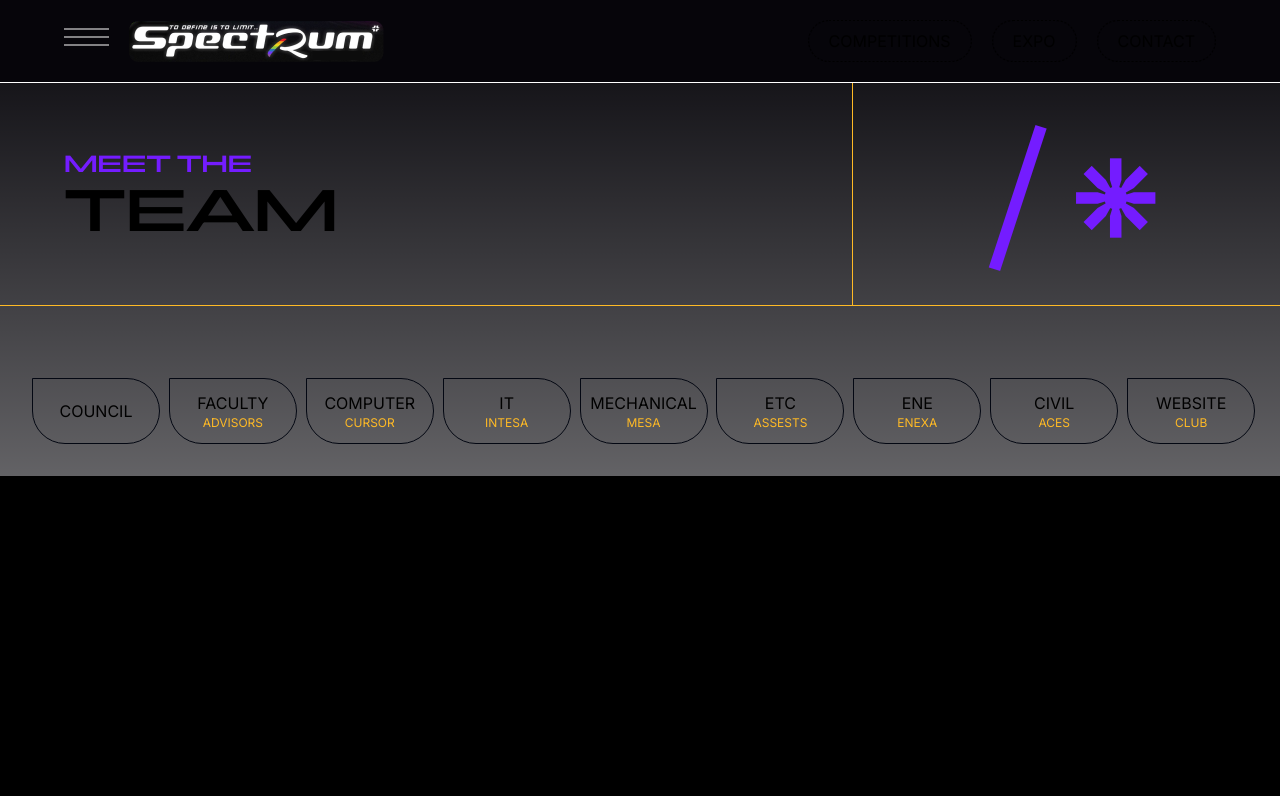
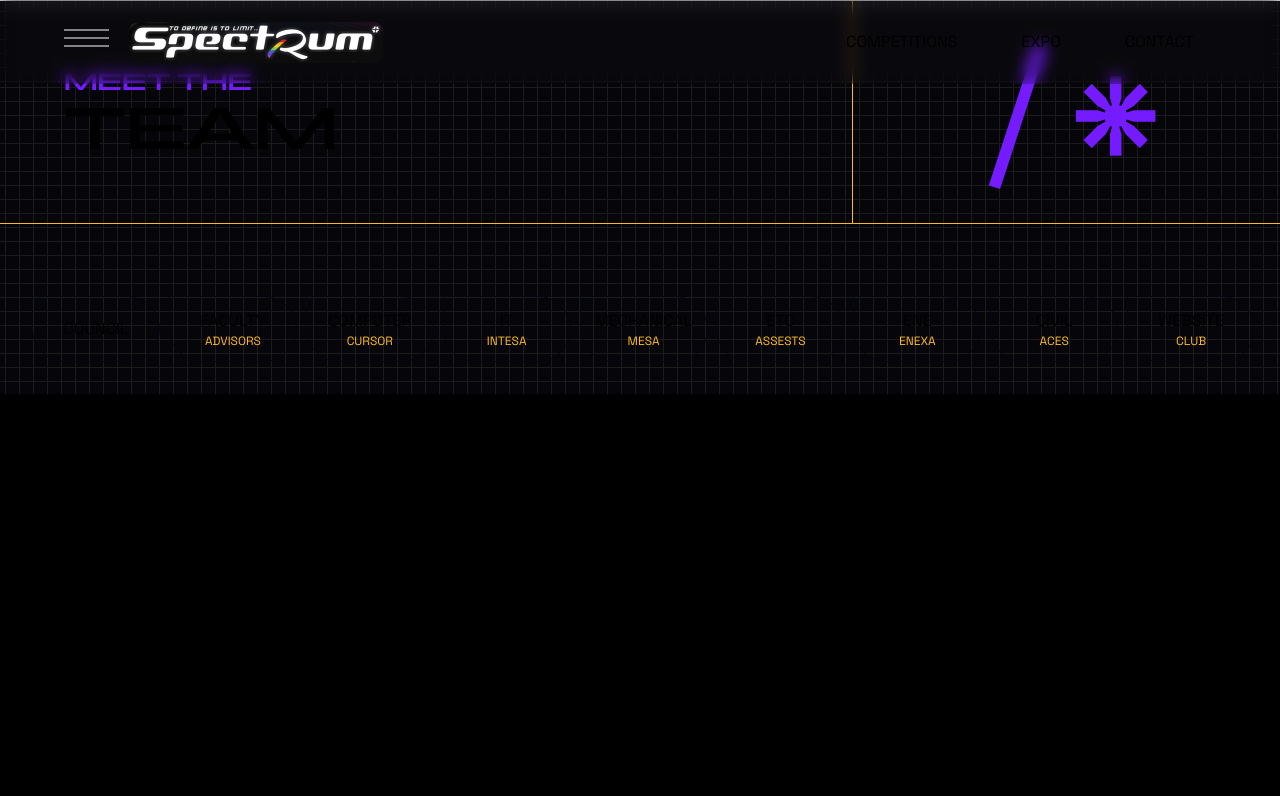
Before and after one commit to Engicos-Coders-Club/gec-spectrum-website-2024, a Next.js app: page /Teams in a window 1280 px wide. Shown: the top 796 px of the page. Built offline with nearby package versions, Linux system fonts and the light colour scheme.

Commit message:
fix: Style fixes in nav and hero

```diff
--- a/src/app/components/Events/Scroll.tsx
+++ b/src/app/components/Events/Scroll.tsx
@@ -18,8 +18,8 @@ const ScrollText: React.FC<ScrollTextProps> = ({ text }) => {
     <div
       className="flex mt-0 md:h-10 lg:h-10 border-y-2 border whitespace-nowrap md:text-3xl text-1xl w-full overflow-hidden"
       style={{
-        backgroundImage: 'url("/Vector.svg")',
-        backgroundBlendMode: "multiply", // Achieve light grey background effect
+        // backgroundImage: 'url("/Vector.svg")',
+        // backgroundBlendMode: "multiply", // Achieve light grey background effect
         backgroundColor: "rgba(220, 220, 220, 0.5)", // Adjust opacity for desired greyness
       }}
     >
--- a/src/app/globals.css
+++ b/src/app/globals.css
@@ -3,42 +3,51 @@
 @tailwind utilities;
 
 @font-face {
-  font-family: 'Panchang'; /* Adjustable name */
-  src: url('/fonts/panchang-Regular.otf') format('truetype'); /* Regular font */
+  font-family: "Panchang"; /* Adjustable name */
+  src: url("/fonts/panchang-Regular.otf") format("truetype"); /* Regular font */
   font-weight: 400;
 }
 
 @font-face {
-  font-family: 'Panchang-Bold';
-  src: url('../../public/fonts/Panchang-Bold.woff') format('woff2'),
-       url('../../public/fonts/Panchang-Bold.woff') format('woff'),
-       url('../../public/fonts/Panchang-Bold.ttf') format('truetype');
-       font-weight: 700;
-       font-display: swap;
-       font-style: normal;
+  font-family: "Panchang-Bold";
+  src: url("../../public/fonts/Panchang-Bold.woff") format("woff2"),
+    url("../../public/fonts/Panchang-Bold.woff") format("woff"),
+    url("../../public/fonts/Panchang-Bold.ttf") format("truetype");
+  font-weight: 700;
+  font-display: swap;
+  font-style: normal;
 }
 .rainbow-line {
-  @apply h-1 w-1/2;  /* Adjust height and width as desired */
-  background-image: linear-gradient(to right, red, orange, yellow, green, blue, indigo, violet);
+  @apply h-1 w-1/2; /* Adjust height and width as desired */
+  background-image: linear-gradient(
+    to right,
+    red,
+    orange,
+    yellow,
+    green,
+    blue,
+    indigo,
+    violet
+  );
 }
 .panchang-font {
-  font-family: 'Panchang', sans-serif; /* Include a fallback font */
+  font-family: "Panchang", sans-serif; /* Include a fallback font */
 }
 
 .gradient-border {
   background-image: linear-gradient(
     to right,
-    #FF0000 0%,
-    #FFD809 25%,
-    #00FF29 45%,
-    #4200FF 65.4%,
-    #BD00FF 82.9%,
-    #FF00C7 100%
+    #ff0000 0%,
+    #ffd809 25%,
+    #00ff29 45%,
+    #4200ff 65.4%,
+    #bd00ff 82.9%,
+    #ff00c7 100%
   );
 }
 
 .font-panchang-bold {
-  font-family: 'Panchang-Bold', sans-serif;
+  font-family: "Panchang-Bold", sans-serif;
 }
 
 :root {
@@ -72,29 +81,57 @@ body {
 }
 
 .dotted-border {
-
-  background: linear-gradient(265.4deg, rgba(232, 232, 232, 0.139772) 0.16%, #E8E8E8 56.79%, rgba(232, 232, 232, 0) 107.45%);
-
-
+  background: linear-gradient(
+    265.4deg,
+    rgba(232, 232, 232, 0.139772) 0.16%,
+    #e8e8e8 56.79%,
+    rgba(232, 232, 232, 0) 107.45%
+  );
 }
 .gradient-five-colors {
-  background: linear-gradient(to right, #FF0000 0%, #FFD809 10%, #FFD809 20%, #00FF29 30%, #00FF29 40%, #4200FF 50%, #4200FF 60%, #BD00FF 70%, #BD00FF 80%, #FF00C7 100%);
+  background: linear-gradient(
+    to right,
+    #ff0000 0%,
+    #ffd809 10%,
+    #ffd809 20%,
+    #00ff29 30%,
+    #00ff29 40%,
+    #4200ff 50%,
+    #4200ff 60%,
+    #bd00ff 70%,
+    #bd00ff 80%,
+    #ff00c7 100%
+  );
 }
 
 .footgrad {
-  background: linear-gradient(358.58deg, #00083B 1.28%, #002535 18.67%, #002D0D 35.67%, #232200 52.68%, #170000 67.8%, #000000 95.77%);
-
+  background: linear-gradient(
+    358.58deg,
+    #00083b 1.28%,
+    #002535 18.67%,
+    #002d0d 35.67%,
+    #232200 52.68%,
+    #170000 67.8%,
+    #000000 95.77%
+  );
 }
-@media (min-width: 640px){
+@media (min-width: 640px) {
   .bordercolor {
     border-right: solid;
-    border-image-source: linear-gradient(#FF0000 0%, #FFD809 25%, #00FF29 45%, #4200FF 65.4%, #BD00FF 82.9%, #FF00C7 100%);
+    border-image-source: linear-gradient(
+      #ff0000 0%,
+      #ffd809 25%,
+      #00ff29 45%,
+      #4200ff 65.4%,
+      #bd00ff 82.9%,
+      #ff00c7 100%
+    );
     border-image-slice: 1;
   }
 }
 
-.entrance{
-  animation: appear 0.3s ;
+.entrance {
+  animation: appear 0.3s;
 }
 
 @keyframes appear {
@@ -112,6 +149,6 @@ body {
 
 /* Hide scrollbar for IE, Edge and Firefox */
 .scroll-hide {
-  -ms-overflow-style: none;  /* IE and Edge */
-  scrollbar-width: none;  /* Firefox */
+  -ms-overflow-style: none; /* IE and Edge */
+  scrollbar-width: none; /* Firefox */
 }
--- a/src/app/layout.tsx
+++ b/src/app/layout.tsx
@@ -1,8 +1,11 @@
 import type { Metadata } from "next";
-import { Inter } from "next/font/google";
+import { Space_Grotesk } from "next/font/google";
 import "./globals.css";
 
-const inter = Inter({ subsets: ["latin"] });
+const spaceGrotesk = Space_Grotesk({
+  subsets: ["latin"],
+  variable: "--font-space-grotesk",
+});
 
 export const metadata: Metadata = {
   title: "Create Next App",
@@ -16,7 +19,12 @@ export default function RootLayout({
 }>) {
   return (
     <html lang="en">
-      <body className={`${inter.className} bg-[#06050a]`}>{children}</body>
+      <body
+        className={`${spaceGrotesk.className} bg-bgDark`}
+        style={{ background: `url('/Vector.svg') #06050a 200%` }}
+      >
+        {children}
+      </body>
     </html>
   );
 }
--- a/src/app/page.tsx
+++ b/src/app/page.tsx
@@ -9,8 +9,8 @@ import Event from "./components/Event";
 
 export default function Home() {
   return (
-    <main className="overflow-hidden">
-      <Navbar/>
+    <main className="overflow-x-hidden">
+      <Navbar />
       <Hero />
       <Tagline />
       <Event />
--- a/src/components/Navbar/FullWidth.tsx
+++ b/src/components/Navbar/FullWidth.tsx
@@ -1,105 +1,201 @@
-import Image from 'next/image'
-import Link from 'next/link'
-import React from 'react'
-import { IoHomeOutline } from 'react-icons/io5'
-import { MdArrowOutward, MdOutlineLocalHotel } from 'react-icons/md'
-import GECLogo from "@/assets/geclogo.png"
-import { AiOutlineQuestion, AiOutlineTeam } from 'react-icons/ai'
-import { GoClock, GoPersonAdd } from 'react-icons/go'
-import { FiPhone } from 'react-icons/fi'
-import { BsTrophy } from 'react-icons/bs'
-import { PiGlobeLight, PiTicketThin } from 'react-icons/pi'
+import Image from "next/image";
+import Link from "next/link";
+import React from "react";
+import { IoHomeOutline } from "react-icons/io5";
+import { MdArrowOutward, MdOutlineLocalHotel } from "react-icons/md";
+import GECLogo from "@/assets/geclogo.png";
+import { AiOutlineQuestion, AiOutlineTeam } from "react-icons/ai";
+import { GoClock, GoPersonAdd } from "react-icons/go";
+import { FiPhone } from "react-icons/fi";
+import { BsTrophy } from "react-icons/bs";
+import { PiGlobeLight, PiTicketThin, PiArrowDownThin } from "react-icons/pi";
 
 let links = [
   {
-    name:"HOME",
-    icon:<IoHomeOutline color='#FA5622' size={40} className='duration-300 group-hover:w-[0px]'/>,
-    link:"/"
+    name: "HOME",
+    icon: (
+      <IoHomeOutline
+        color="#FA5622"
+        size={40}
+        className="duration-300 group-hover:w-[0px] hidden md:block"
+      />
+    ),
+    link: "/",
   },
   {
-    name:"ABOUT",
-    icon:<AiOutlineQuestion color='#FA5622' size={40} className='duration-300 group-hover:w-[0px]'/>,
-    link:"/"
+    name: "ABOUT",
+    icon: (
+      <AiOutlineQuestion
+        color="#FA5622"
+        size={40}
+        className="duration-300 group-hover:w-[0px] hidden md:block"
+      />
+    ),
+    link: "/",
   },
   {
-    name:"SCHEDULE",
-    icon:<GoClock color='#FA5622' size={40} className='duration-300 group-hover:w-[0px]'/>,
-    link:"/"
+    name: "SCHEDULE",
+    icon: (
+      <GoClock
+        color="#FA5622"
+        size={40}
+        className="duration-300 group-hover:w-[0px] hidden md:block"
+      />
+    ),
+    link: "/",
   },
   {
-    name:"COMPETITIONS",
-    icon:<BsTrophy color='#FA5622' size={40} className='duration-300 group-hover:w-[0px]'/>,
-    link:"/competitions"
+    name: "COMPETITIONS",
+    icon: (
+      <BsTrophy
+        color="#FA5622"
+        size={40}
+        className="duration-300 group-hover:w-[0px] hidden md:block"
+      />
+    ),
+    link: "/competitions",
   },
   {
-    name:"EVENTS",
-    icon:<PiTicketThin color='#FA5622' size={40} className='duration-300 group-hover:w-[0px]'/>,
-    link:"/"
+    name: "EVENTS",
+    icon: (
+      <PiTicketThin
+        color="#FA5622"
+        size={40}
+        className="duration-300 group-hover:w-[0px] hidden md:block"
+      />
+    ),
+    link: "/",
   },
   {
-    name:"EXPO",
-    icon:<PiGlobeLight color='#FA5622' size={40} className='duration-300 group-hover:w-[0px]'/>,
-    link:"/"
+    name: "EXPO",
+    icon: (
+      <PiGlobeLight
+        color="#FA5622"
+        size={40}
+        className="duration-300 group-hover:w-[0px] hidden md:block"
+      />
+    ),
+    link: "/",
   },
   {
-    name:"SPONSORS",
-    icon:<GoPersonAdd color='#FA5622' size={40} className='duration-300 group-hover:w-[0px]'/>,
-    link:"/"
+    name: "SPONSORS",
+    icon: (
+      <GoPersonAdd
+        color="#FA5622"
+        size={40}
+        className="duration-300 group-hover:w-[0px] hidden md:block"
+      />
+    ),
+    link: "/",
   },
   {
-    name:"ACCOMODATION",
-    icon:<MdOutlineLocalHotel color='#FA5622' size={40} className='duration-300 group-hover:w-[0px]'/>,
-    link:"/"
+    name: "ACCOMODATION",
+    icon: (
+      <MdOutlineLocalHotel
+        color="#FA5622"
+        size={40}
+        className="duration-300 group-hover:w-[0px] hidden md:block"
+      />
+    ),
+    link: "/",
   },
   {
-    name:"TEAM",
-    icon:<AiOutlineTeam color='#FA5622' size={40} className='duration-300 group-hover:w-[0px]'/>,
-    link:"/Teams"
+    name: "TEAM",
+    icon: (
+      <AiOutlineTeam
+        color="#FA5622"
+        size={40}
+        className="duration-300 group-hover:w-[0px] hidden md:block"
+      />
+    ),
+    link: "/Teams",
   },
   {
-    name:"CONTACT",
-    icon:<FiPhone color='#FA5622' size={40} className='duration-300 group-hover:w-[0px]'/>,
-    link:"/"
+    name: "CONTACT",
+    icon: (
+      <FiPhone
+        color="#FA5622"
+        size={40}
+        className="duration-300 group-hover:w-[0px] hidden md:block"
+      />
+    ),
+    link: "/",
   },
+];
 
-]
-
-function FullWidth({close}:any) {
+function FullWidth({ close }: any) {
   return (
-    <div className="h-screen w-screen entrance flex fixed top-0 left-0 bg-[#06050a] z-10">
+    <div className="h-screen w-screen entrance flex fixed top-0 left-0 bg-bgDark z-10">
+      <div className="uppercase tracking-[.2em] mt-3 mx-1 flex flex-col items-center">
+        <span
+          style={{
+            textOrientation: "sideways",
+            writingMode: "vertical-rl",
+          }}
+          className="text-sm md:text-md"
+        >
+          scroll
+        </span>{" "}
+        <PiArrowDownThin className="text-2xl mt-2" />
+      </div>
       <div className="flex-[0.996] max-h-screen scroll-hide overflow-y-auto flex flex-col">
-          {
-            links.map((link,i)=>(
-              <Link key={i} href={link.link} className="hover:bg-white py-10 group border border-[#FA5622] flex items-center justify-between duration-500 hover:text-black text-lg sm:text-2xl md:text-7xl pl-5 pr-0  md:px-12 hover:font-semibold">
-                <div className='flex flex-wrap justify-center gap-4 md:gap-10 items-center'>
+        {links.map((link, i) => (
+          <Link
+            key={i}
+            href={link.link}
+            className="hover:bg-white py-10 group border border-[#FA5622] flex items-center justify-between duration-500 hover:text-black text-lg sm:text-2xl md:text-7xl pl-5 pr-0  md:px-12 hover:font-semibold"
+          >
+            <div className="flex flex-wrap justify-center gap-4 md:gap-10 items-center">
               {link.icon}
               <p>{link.name}</p>
             </div>
-                <MdArrowOutward className='duration-150 h-[0px] group-hover:h-fit'/>
+            <MdArrowOutward className="duration-150 h-[0px] group-hover:h-fit" />
           </Link>
-            ))
-          }
-
+        ))}
       </div>
-      <div className='flex flex-col h-full'>
-        <button onClick={()=>close(false)} className='border-t  border-r border-[#FA5622] h-[76px] flex items-center justify-center'>
-          <svg className='h-6 sm:h-[35px]' width="97" height="35" viewBox="0 0 97 100" fill="none" xmlns="http://www.w3.org/2000/svg">
-            <line x1="1.06066" y1="1.93934" x2="95.5937" y2="96.4724" stroke="#FA5622" stroke-width="3"/>
-            <line y1="-1.5" x2="133.69" y2="-1.5" transform="matrix(0.707107 -0.707107 -0.707107 -0.707107 0 97.5331)" stroke="#FA5622" stroke-width="3"/>
+      <div className="flex flex-col h-full">
+        <button
+          onClick={() => close(false)}
+          className="border-t  border-r border-[#FA5622] h-[76px] flex items-center justify-center"
+        >
+          <svg
+            className="h-6 sm:h-[35px]"
+            width="97"
+            height="35"
+            viewBox="0 0 97 100"
+            fill="none"
+            xmlns="http://www.w3.org/2000/svg"
+          >
+            <line
+              x1="1.06066"
+              y1="1.93934"
+              x2="95.5937"
+              y2="96.4724"
+              stroke="#FA5622"
+              stroke-width="3"
+            />
+            <line
+              y1="-1.5"
+              x2="133.69"
+              y2="-1.5"
+              transform="matrix(0.707107 -0.707107 -0.707107 -0.707107 0 97.5331)"
+              stroke="#FA5622"
+              stroke-width="3"
+            />
           </svg>
         </button>
-        <div className='border-b border-r flex items-end justify-center pb-5 border-[#FA5622] flex-1 '>
+        <div className="border-b border-r flex items-end justify-center pb-5 border-[#FA5622] flex-1 ">
           <Image
             src={GECLogo.src}
-              width={GECLogo.width-20}
-              height={GECLogo.height-20}
+            width={GECLogo.width - 20}
+            height={GECLogo.height - 20}
             className=""
             alt="logo"
           />
         </div>
       </div>
     </div>
-  )
+  );
 }
 
-export default FullWidth
+export default FullWidth;
--- a/src/components/Navbar/index.tsx
+++ b/src/components/Navbar/index.tsx
@@ -1,50 +1,61 @@
-"use client"
+"use client";
 
-import Image from "next/image"
-import Logo from "@/assets/logo.png"
-import { useState } from "react"
-import Link from "next/link"
-import FullWidth from "./FullWidth"
-import { motion } from "framer-motion"
+import Image from "next/image";
+import Logo from "@/assets/logo.png";
+import { useState } from "react";
+import Link from "next/link";
+import FullWidth from "./FullWidth";
+import { motion } from "framer-motion";
 function Navbar() {
-  const [open, setOpen] = useState(false)
+  const [open, setOpen] = useState(false);
 
   const links = [
     {
-        name:"COMPETITIONS",
-        to: "/competitions"
+      name: "COMPETITIONS",
+      to: "/competitions",
     },
     {
-        name:"EXPO",
-        to: "#expo"
+      name: "EXPO",
+      to: "#expo",
     },
     // {
     //     name:"SPONSORS",
     //     to: "#sponsors"
     // },
     {
-        name:"CONTACT",
-        to: "#contact"
-    }
-  ]
+      name: "CONTACT",
+      to: "#contact",
+    },
+  ];
   return (
-    <motion.nav className="bg-[#06050a] px-10 sm:px-16 py-5 flex justify-between items-center"
-    initial={{y:-100}}
-    animate={{y:0}}
-    transition={{duration:1}}
+    <motion.nav
+      className="px-10 sm:px-16 py-5 flex justify-between items-center fixed w-full backdrop-blur"
+      initial={{ y: -100 }}
+      animate={{ y: 0 }}
+      transition={{ duration: 1 }}
     >
       <div className="flex items-center justify-between flex-1 lg:flex-auto lg:justify-start gap-5">
-            {
-                !open ?
-                <svg onClick={()=>setOpen((prev)=>!prev)} className="order-2 lg:order-1 mb-2" width="45" height="18" viewBox="0 0 45 18" fill="none" xmlns="http://www.w3.org/2000/svg">
-                    <line y1="1" x2="45" y2="1" stroke="white"/>
-                    <line y1="9" x2="45" y2="9" stroke="white"/>
-                    <line y1="17" x2="45" y2="17" stroke="white"/>
-                </svg> :
-                <FullWidth close={setOpen}/>
-            }
+        {!open ? (
+          <button className="cursor-pointer">
+            <svg
+              onClick={() => setOpen((prev) => !prev)}
+              className="order-2 lg:order-1 mb-2"
+              width="45"
+              height="18"
+              viewBox="0 0 45 18"
+              fill="none"
+              xmlns="http://www.w3.org/2000/svg"
+            >
+              <line y1="1" x2="45" y2="1" stroke="white" />
+              <line y1="9" x2="45" y2="9" stroke="white" />
+              <line y1="17" x2="45" y2="17" stroke="white" />
+            </svg>
+          </button>
+        ) : (
+          <FullWidth close={setOpen} />
+        )}
         <div className="order-1 lg:order-2W">
-                <Link href={'/'}>
+          <Link href={"/"}>
             <Image
               src={Logo.src}
               width={Logo.width}
@@ -53,19 +64,23 @@ function Navbar() {
               alt="logo"
             />
           </Link>
-
         </div>
       </div>
       <div className="items-center gap-5 hidden lg:flex">
-            {
-                links.map((link, i)=>(
-                    <Link href={link.to} key={i} className=" hover:bg-dotted-border bg-[#06050a] relative flex justify-center rounded-full overflow-hidden">
-                        <div className="bg-[#06050a] m-[1px] p-2 px-5 outline-dotted rounded-full outline-2 outline-black">
+        {links.map((link, i) => (
+          <Link
+            href={link.to}
+            key={i}
+            className=" border-light-50 relative flex justify-center rounded-full"
+          >
+            <div
+              className="m-[1px] p-2 px-5 border border-dashed border-transparent hover:border-dotted hover:border-indigo-50"
+              style={{ borderRadius: "0px 20px 20px 20px" }}
+            >
               {link.name}
             </div>
           </Link>
-                ))
-            }
+        ))}
 
         {/* <button className="bg-primary p-2 px-5 rounded-full rounded-tl-none">
                 BROCHURE
@@ -76,7 +91,7 @@ function Navbar() {
             </button> */}
       </div>
     </motion.nav>
-  )
+  );
 }
 
-export default Navbar
+export default Navbar;
--- a/tailwind.config.ts
+++ b/tailwind.config.ts
@@ -12,12 +12,19 @@ const config: Config = {
         "gradient-radial": "radial-gradient(var(--tw-gradient-stops))",
         "gradient-conic":
           "conic-gradient(from 180deg at 50% 50%, var(--tw-gradient-stops))",
-        "dotted-border": "linear-gradient(265.4deg, rgba(232, 232, 232, 0.139772) 0.16%, #E8E8E8 56.79%, rgba(232, 232, 232, 0) 107.45%)"
+        "dotted-border":
+          "linear-gradient(265.4deg, rgba(232, 232, 232, 0.139772) 0.16%, #E8E8E8 56.79%, rgba(232, 232, 232, 0) 107.45%)",
       },
 
       colors: {
-        "primary": "#741CFF"
-      }
+        primary: "#741CFF",
+        mango: "#FFBA25",
+        tangerine: "#FA5622",
+        bgDark: "#06050a",
+      },
+      fontFamily: {
+        sans: ["var(--font-space-grotesk)"],
+      },
     },
   },
   plugins: [],
```
Also changed, not shown: src/app/components/Hero.tsx (+47 -36 lines), src/app/components/Tagline.tsx (+10 -13 lines). Lines whose indentation alone changed are shown as unchanged.
